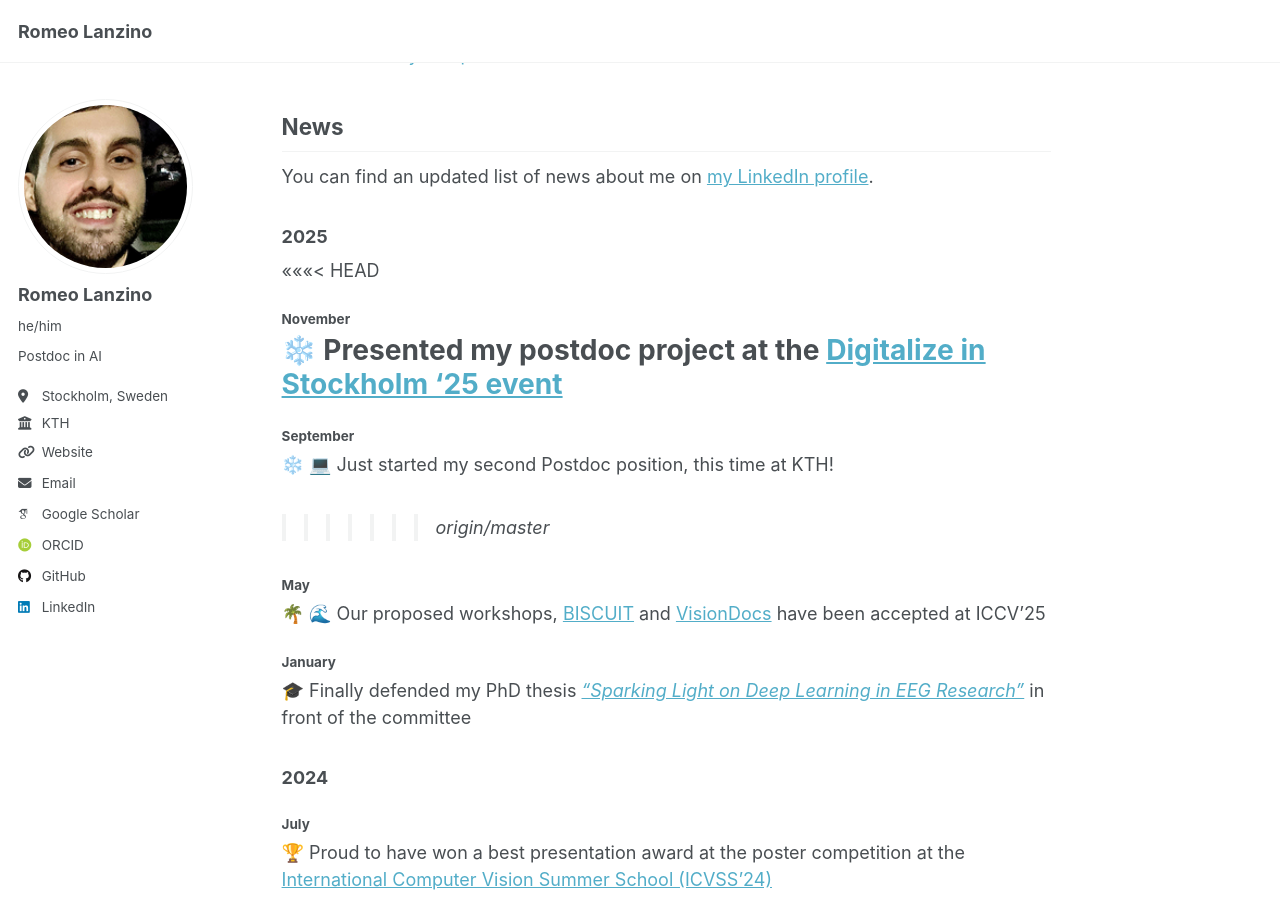
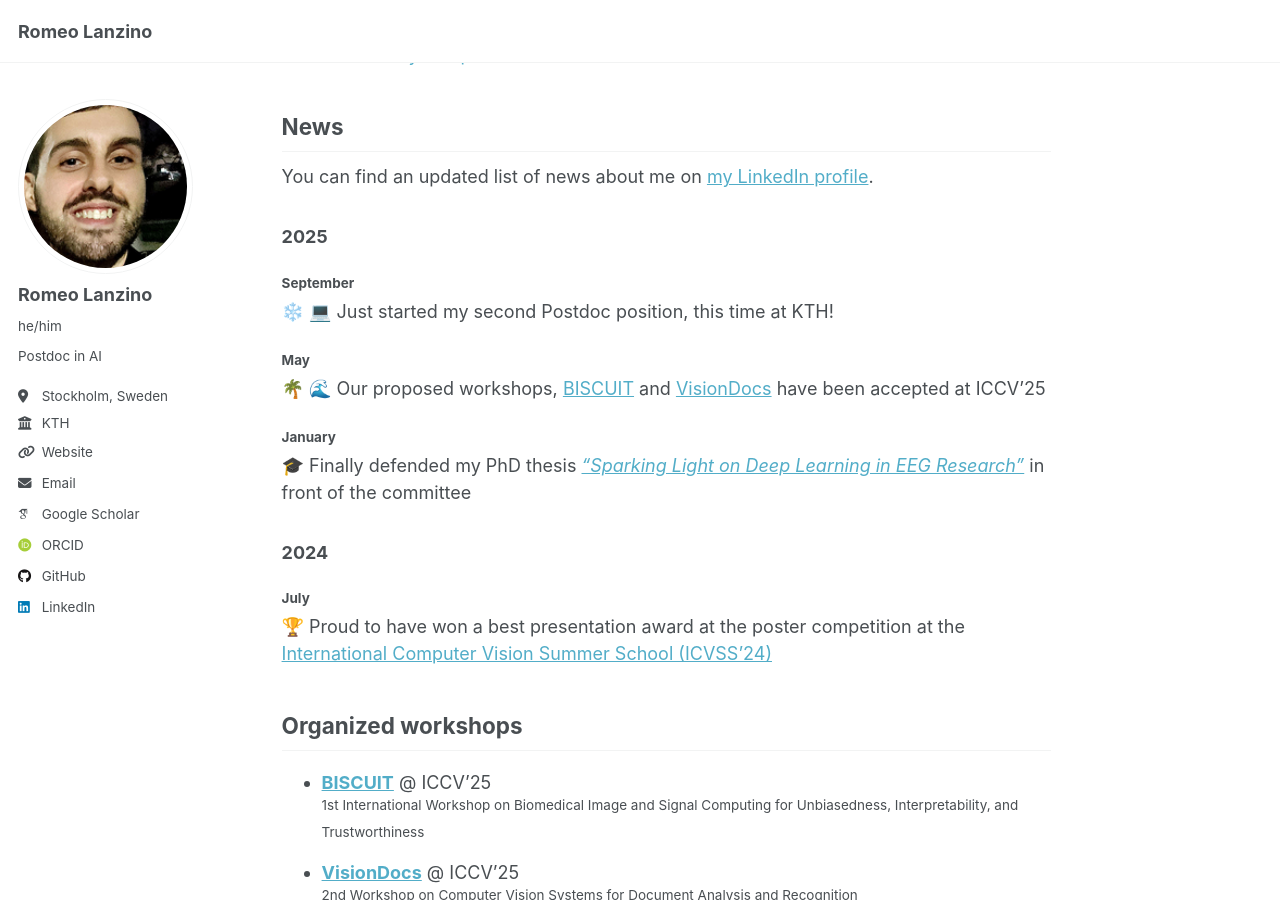
Before and after one commit to rom42pla/rom42pla.github.io, a Jekyll site: the page built from _pages/about.md, in a window 1280 px wide and 900 px high, scrolled down 680 px. Built offline with Jekyll 4.4.1, drawn with Linux system fonts in a browser that asks for light colours; emoji names are drawn with the system emoji font; some web fonts are replaced.

Commit message:
minor correction

```diff
--- a/_pages/about.md
+++ b/_pages/about.md
@@ -29,15 +29,9 @@
 
 ### 2025
 
-<<<<<<< HEAD
-#### November
-
-:snowflake: Presented my postdoc project at the [Digitalize in Stockholm '25 event](https://digitalizeinsthlm.se/)
-=======
 #### September
 
 :snowflake: :computer: Just started my second Postdoc position, this time at KTH!
->>>>>>> origin/master
 
 #### May
 
```
